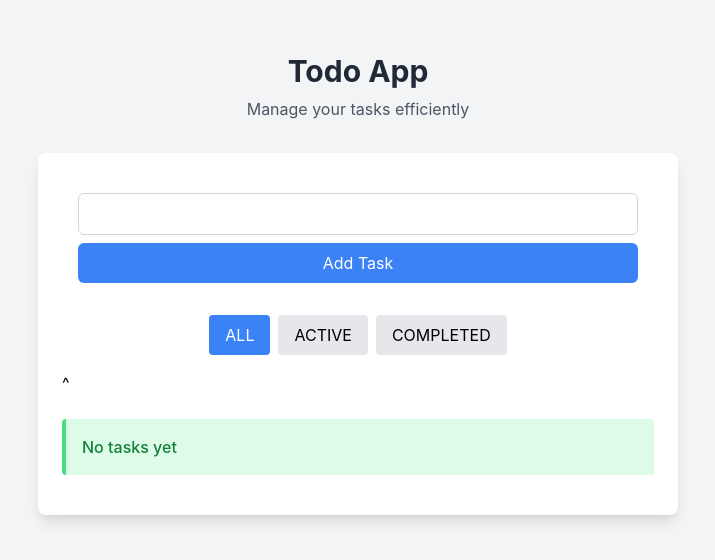
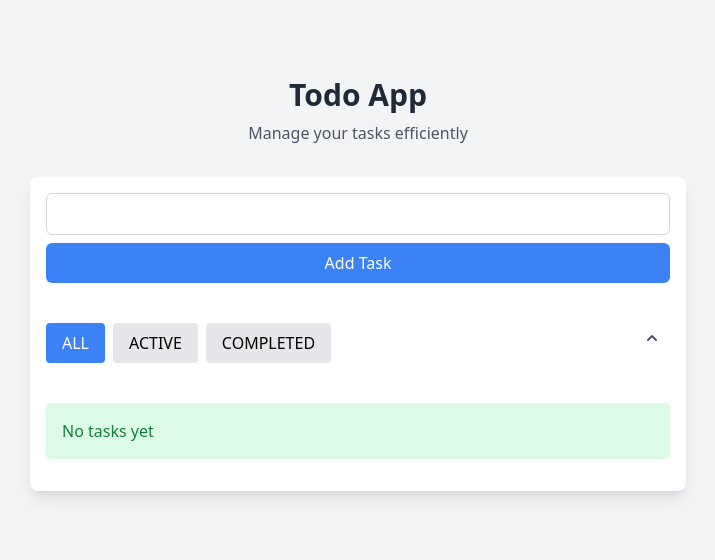
Before and after one commit to denys-semanchuk/ToDo-Application, a React (Create React App) app: page / in a window 1280 px wide. Shown: the part 116-676 px from the top of the page, without its empty margins (282-997 px from the left). Built offline with nearby package versions, Linux system fonts and the light colour scheme.

Commit message:
added reset.css and the styles for the SortButton component

```diff
--- a/package.json
+++ b/package.json
@@ -8,7 +8,8 @@
     "react": "^19.0.0",
     "react-dom": "^19.0.0",
     "react-redux": "^9.2.0",
-    "react-scripts": "5.0.1"
+    "react-scripts": "5.0.1",
+    "reset-css": "^5.0.2"
   },
   "scripts": {
     "start": "react-scripts start",
--- a/src/App.tsx
+++ b/src/App.tsx
@@ -7,15 +7,17 @@ import { SortButton } from './components/SortButton/SortButton';
 function App() {
   return (
     <div className="min-h-screen bg-gray-100 flex items-center justify-center">
-      <div className="w-full max-w-2xl mx-auto px-4 py-8">
+      <div className="w-full max-w-2xl mx-auto px-2 py-8">
         <header className="text-center mb-8">
           <h1 className="text-3xl font-bold text-gray-800 mb-2">Todo App</h1>
           <p className="text-gray-600">Manage your tasks efficiently</p>
         </header>
-        <div className="bg-white rounded-lg shadow-lg p-6">
+        <div className="bg-white rounded-lg shadow-lg p-4">
           <TaskForm />
-          <FilterButtons />
-          <SortButton />
+          <div className='flex justify-between items-center mt-6'>
+            <FilterButtons />
+            <SortButton />
+          </div>
           <div className="mt-6">
             <TaskList />
           </div>
--- a/src/components/SortButton/SortButton.tsx
+++ b/src/components/SortButton/SortButton.tsx
@@ -1,14 +1,49 @@
 import React from 'react'
-import { useDispatch } from 'react-redux'
+import { useDispatch, useSelector } from 'react-redux'
 import { setSortingByTime } from '../../slices/taskSlice';
-
+import { RootState, SortType } from '../../types';
 
 export const SortButton = () => {
   const dispatch = useDispatch();
+  const sort = useSelector((state: RootState) => state.tasks.sort);
+
   const handleSort = () => {
     dispatch(setSortingByTime());
   }
+
   return (
-    <button onClick={handleSort}>^</button>
+    <button
+      onClick={handleSort}
+      title='Sort Tasks'
+      className={`
+        p-2
+        rounded-full
+        text-gray-600
+        hover:text-white
+        hover:bg-blue-600
+        transition-all
+        duration-400
+        transform
+        hover:scale-300
+        focus:outline-none
+        focus:ring-2
+        focus:ring-blue-400
+        focus:ring-opacity-50
+        ${sort === SortType.DESC ? 'rotate-180' : ''}
+      `}
+    >
+      <svg
+        xmlns="http://www.w3.org/2000/svg"
+        className="h-5 w-5"
+        viewBox="0 0 20 20"
+        fill="currentColor"
+      >
+        <path
+          fillRule="evenodd"
+          d="M5.293 7.707a1 1 0 0 1 0-1.414l4-4a1 1 0 0 1 1.414 0l4 4a1 1 0 1 1-1.414 1.414L10 4.414l-3.293 3.293a1 1 0 0 1-1.414 0z"
+          clipRule="evenodd"
+        />
+      </svg>
+    </button>
   )
 }
--- a/src/components/TaskForm/TaskForm.tsx
+++ b/src/components/TaskForm/TaskForm.tsx
@@ -21,7 +21,7 @@ export const TaskForm = () => {
   return (
     <>
       <form
-        className="min-w-full flex flex-col gap-2 w-full max-w-md p-4">
+        className="min-w-full flex flex-col gap-2 w-full max-w-md">
         <input
           className="w-full px-4 py-2 border border-gray-300 rounded-md focus:outline-none focus:ring-2 focus:ring-blue-500"
           value={taskText}
--- a/src/components/TaskList/TaskList.tsx
+++ b/src/components/TaskList/TaskList.tsx
@@ -37,9 +37,7 @@ export const TaskList: React.FC = () => {
     }
   });
 
-  filteredTasks = filteredTasks.sort((a, b) => {
-    return sort === SortType.ASC ? a.id - b.id : b.id - a.id;
-  })
+  filteredTasks = filteredTasks.sort((a, b) => sort === SortType.ASC ? a.id - b.id : b.id - a.id)
 
   return (
     <div className="min-w-full max-w-md p-4 bg-white rounded-lg shadow">
--- a/src/index.css
+++ b/src/index.css
@@ -1,20 +1,6 @@
 @tailwind base;
 @tailwind components;
 @tailwind utilities;
-body {
-  margin: 0;
-  font-family: -apple-system, BlinkMacSystemFont, "Segoe UI", "Roboto", "Oxygen",
-    "Ubuntu", "Cantarell", "Fira Sans", "Droid Sans", "Helvetica Neue",
-    sans-serif;
-  -webkit-font-smoothing: antialiased;
-  -moz-osx-font-smoothing: grayscale;
-}
-
-code {
-  font-family: source-code-pro, Menlo, Monaco, Consolas, "Courier New",
-    monospace;
-}
-
 @keyframes fadeIn {
   from {
     opacity: 0;
--- a/src/index.tsx
+++ b/src/index.tsx
@@ -1,5 +1,6 @@
 import React from 'react';
 import ReactDOM from 'react-dom/client';
+import 'reset-css'
 import './index.css';
 import App from './App';
 import { Provider } from 'react-redux';
```
Also changed, not shown: 1 other file (tests, documents, lock files or other folders).
